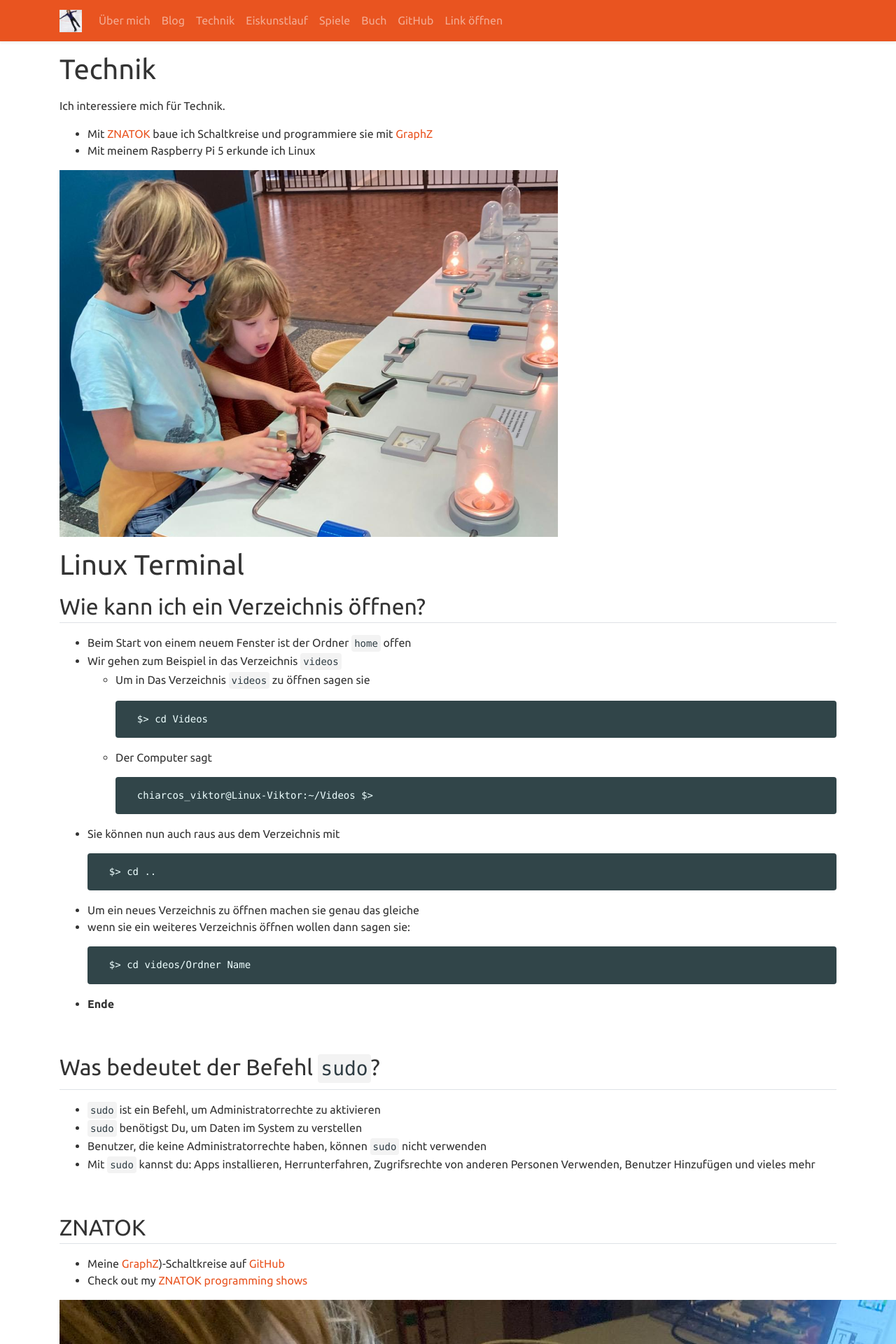
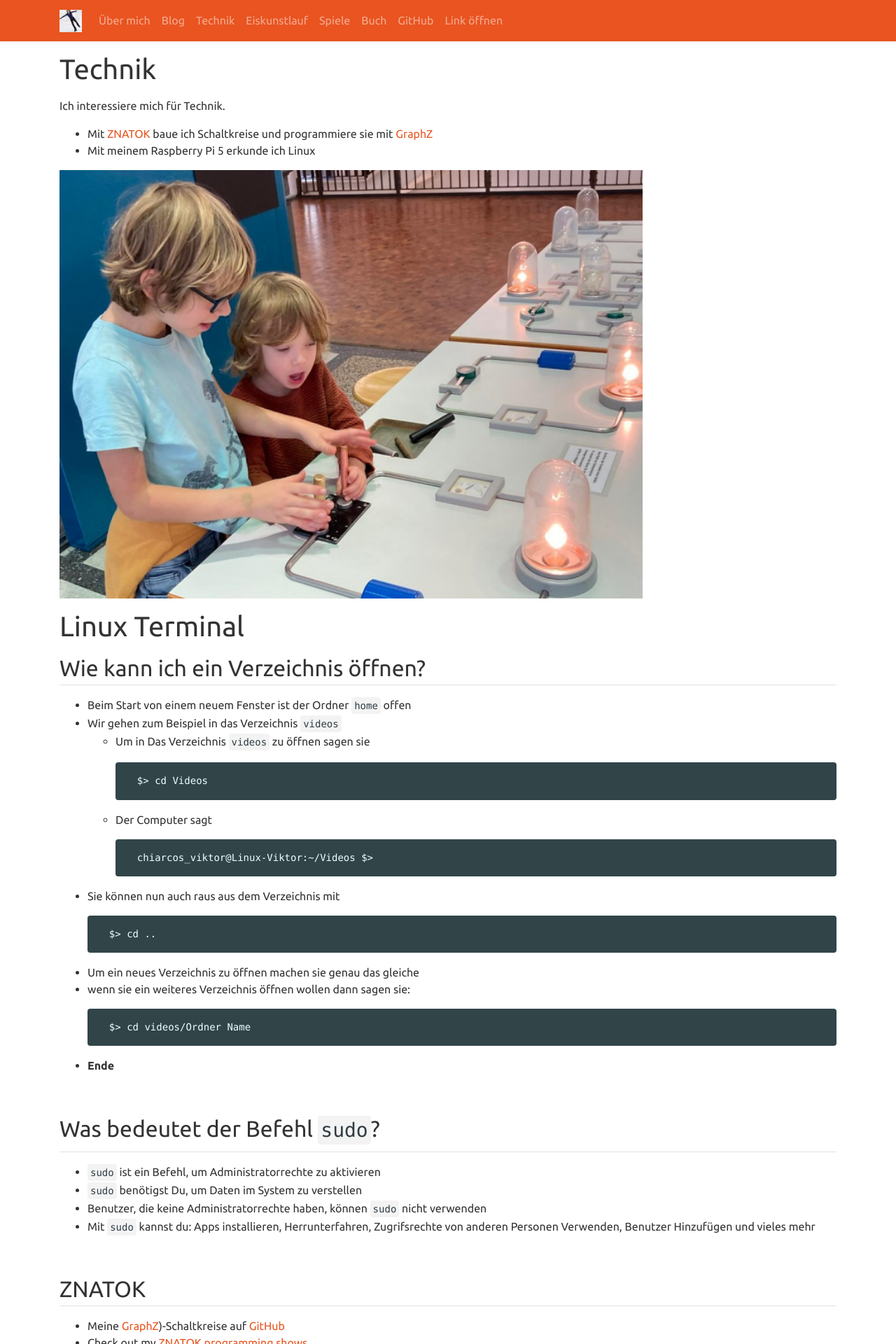
Before and after one commit to viktor-chiarcos/viktor-chiarcos.github.io, a Jekyll site: the page built from _pages/tech.md, in a window 1280 px wide. Shown: the top 1920 px of the page at 70% size. Built offline with Jekyll 4.4.1, drawn with Linux system fonts in a browser that asks for light colours.

Commit message:
img resized

```diff
--- a/_pages/tech.md
+++ b/_pages/tech.md
@@ -9,7 +9,7 @@
 - Mit [ZNATOK](https://znatok.ru) baue ich Schaltkreise und programmiere sie mit [GraphZ](https://znatok.ru/files/arduino_mobile/Znatok-Arduino-Mobile-Graph-Z-Manual-Rus_1.pdf)
 - Mit meinem Raspberry Pi 5 erkunde ich Linux
 
-<img src="../assets/images/2024-10-13-technoseum-ausschnitt.jpg" alt="Bild: GraphZ-Programmierung" style="height: 75%;" />
+<img src="../assets/images/2024-10-13-technoseum-ausschnitt.jpg" alt="Bild: GraphZ-Programmierung" style="width: 75%;" />
 
 
 <!--
@@ -60,7 +60,7 @@
 
 <!-- mit automatischer skalierung -->
 
-<img src="../assets/images/2024-11-23-graphz.jpg" alt="Bild: GraphZ-Programmierung" style="height: 60%;" />
+<img src="../assets/images/2024-11-23-graphz.jpg" alt="Bild: GraphZ-Programmierung" style="width: 60%;" />
 
 <!--
 ![](../assets/images/2024-11-23-graphz.jpg)
```
